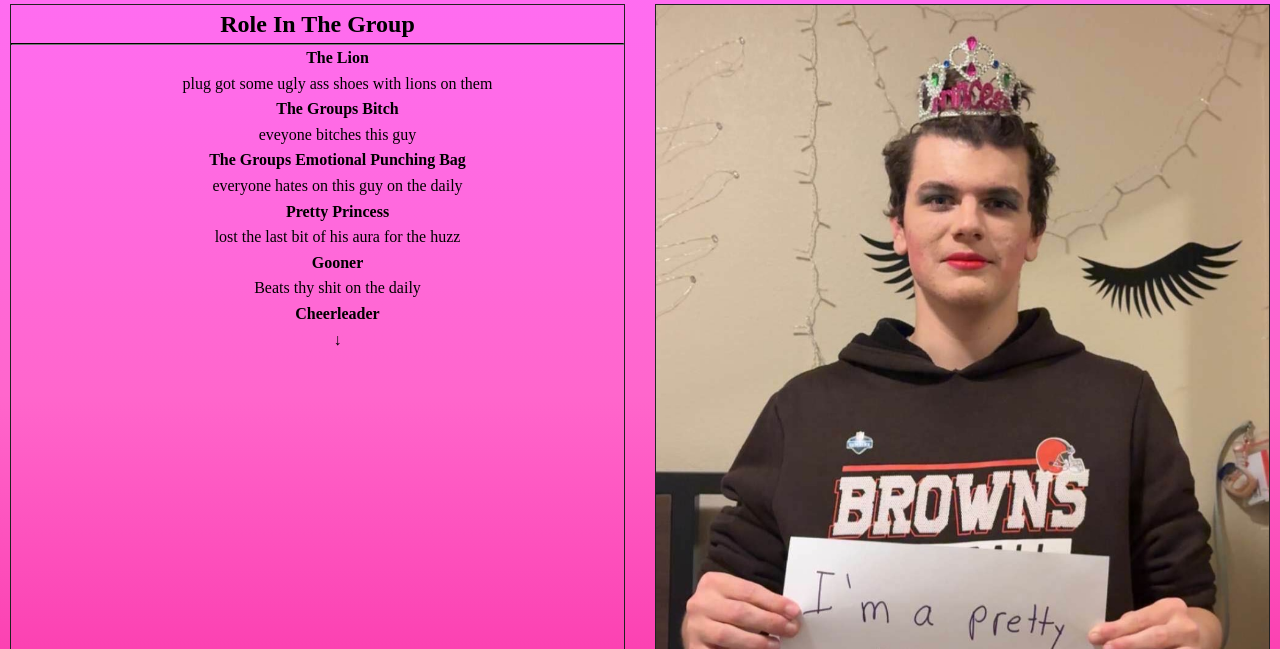
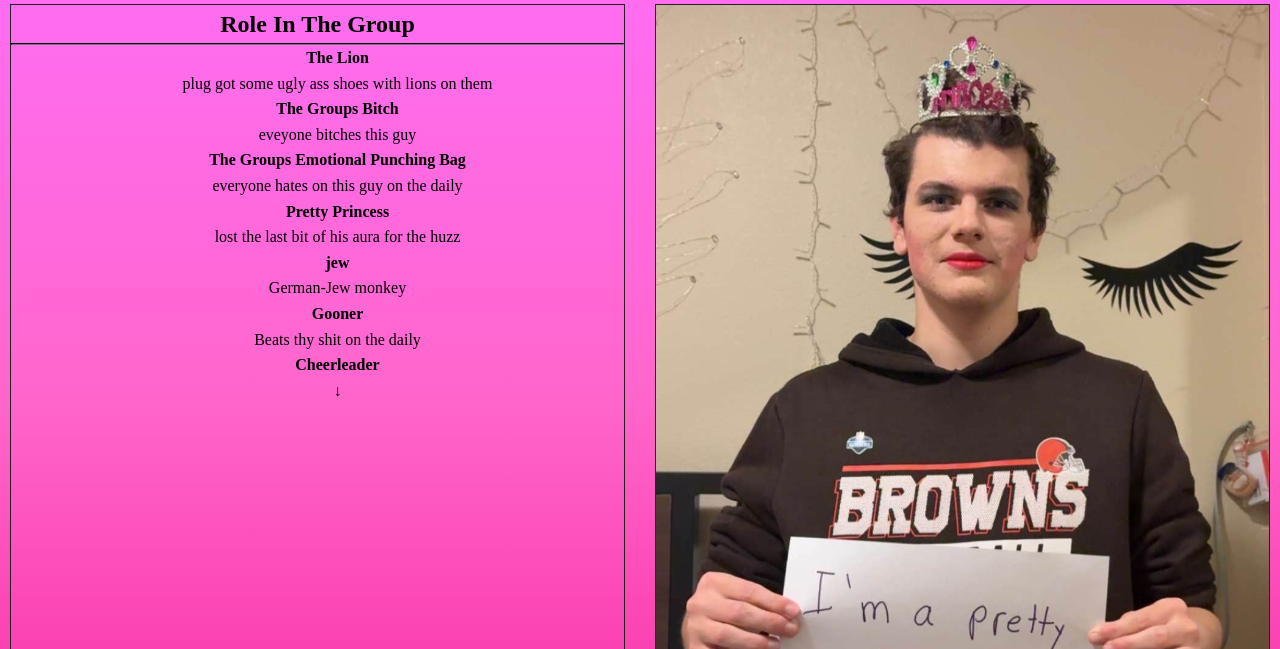
Before and after one commit to AlexTheGreatBro/TheGoonerz, a plain HTML site: page ben.html in a window 1280 px wide. Shown: the part 151-800 px from the top of the page. Drawn offline with Linux system fonts and the light colour scheme.

Commit message:
Update ben.html

```diff
--- a/ben.html
+++ b/ben.html
@@ -37,6 +37,8 @@
               <p>everyone hates on this guy on the daily</p>
               <li>Pretty Princess</li>
               <p>lost the last bit of his aura for the huzz</p>
+              <li>jew<li>
+              <p>German-Jew monkey</p>
               <li>Gooner</li>
               <p>Beats thy shit on the daily</p>
               <li>Cheerleader</li>
```
